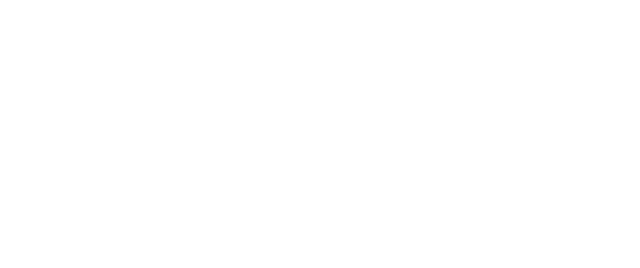
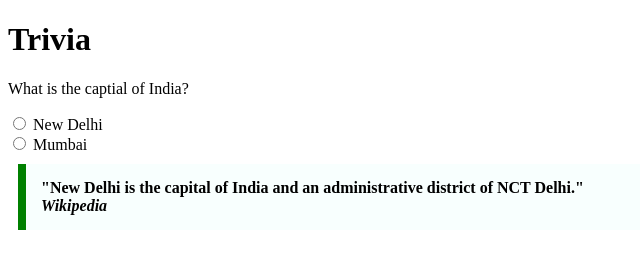
Before and after one commit to acciojob/trivia-Harshad-Musale, a website: page main.html in a window 1280 px wide. Shown: the whole page, without its empty margins (0-640 px from the left). Drawn offline with Linux system fonts and the light colour scheme.

Commit message:
created a submission

```diff
--- a/main.html
+++ b/main.html
@@ -4,10 +4,28 @@
 
 <head>
 	<link rel="stylesheet" href="styles.css">
+
 </head>
 
 <body>
 	<!-- the entire body must be written by student -->
+	<h1>Trivia</h1>
+
+    <p>What is the captial of India?</p>
+
+    <input type="radio" name="capital" value="New Delhi">
+    <label>New Delhi</label>
+
+    <br>
+
+    <input type="radio" name="capital" value="Mumbai">
+    <label>Mumbai</label>
+
+    <blockquote>
+        "New Delhi is the capital of India and an administrative district of NCT Delhi."
+        <br>
+        <cite>Wikipedia</cite>
+    </blockquote>
     <script type="text/javascript" src="./script.js">
 </script>
 
--- a/styles.css
+++ b/styles.css
@@ -1,2 +1,10 @@
 
 /* Your CSS Code here. */
+blockquote {
+    max-width: 600px;
+    margin: 10px;
+    padding: 15px;
+    border-left: 8px solid green;
+    background-color: #f8fffe;
+    font-weight: bold;
+}
```
